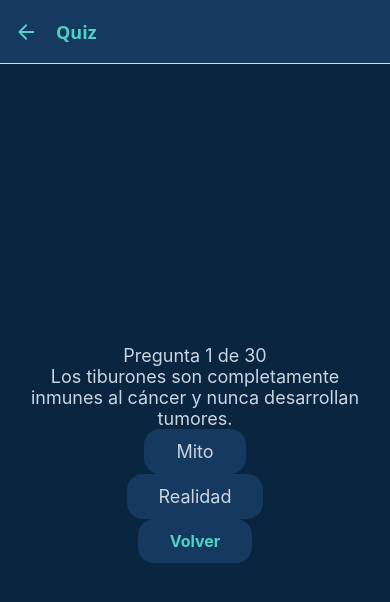
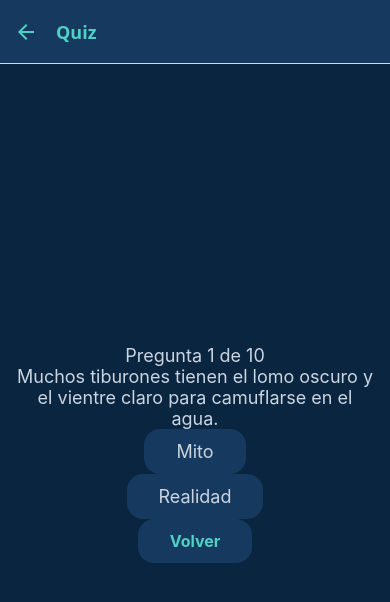
Before and after one commit to nidoco/DataBite, a React Native app: screen /Quiz in a window 390 px wide. Shown: the top 602 px of the page. Built offline with nearby package versions, Linux system fonts and the light colour scheme.

Commit message:
Elegir una ronda de 10 preguntas al azar en el quiz

```diff
--- a/data/loadQuiz.ts
+++ b/data/loadQuiz.ts
@@ -1,5 +1,21 @@
 import quiz from './quiz.json';
 import { Pregunta } from '../types/Pregunta';
+
+const PREGUNTAS_POR_RONDA = 10;
+
+export function elegirRonda(preguntas: Pregunta[]): Pregunta[] {
+    const mezcladas = [...preguntas]; // Crea una copia, si se mezcla preguntas directamente, cambiar[ia el banco completo]
+    // El for va de atrás hacia adelante.
+    // En cada vuelta elige una posición j al azar
+    // entre 0 e i, y la línea de los corchetes intercambia
+    // las dos preguntas
+    for (let i = mezcladas.length - 1; i > 0; i--){
+        const j = Math.floor(Math.random() *  (i + 1));
+        [mezcladas[i], mezcladas[j]] = [mezcladas[j], mezcladas[i]];
+    }
+
+    return mezcladas.slice(0, PREGUNTAS_POR_RONDA);
+}
 
 function esPregunta(valor: unknown): valor is Pregunta {
     if (typeof valor !== "object" || valor === null) return false;
--- a/screens/QuizScreen.tsx
+++ b/screens/QuizScreen.tsx
@@ -1,14 +1,14 @@
 import { View, Text, StyleSheet, Pressable } from 'react-native';
 import { NativeStackScreenProps } from '@react-navigation/native-stack';
 import { RootStackParamList } from '../types/navigation';
-import loadQuiz from '../data/loadQuiz';
+import loadQuiz, { elegirRonda } from '../data/loadQuiz';
 import { useState } from 'react';
 import { Respuesta } from '../types/Pregunta';
 
 type Props = NativeStackScreenProps<RootStackParamList, 'Quiz'>;
 
 export function QuizScreen({ navigation }: Props) {
-  const quiz = loadQuiz();
+  const [quiz] = useState(() => elegirRonda(loadQuiz()));
   const [indice, setIndice] = useState(0);
   const [respuestas, setRespuestas] = useState<{ id: string; acierto: boolean }[]>([]);
 
```
